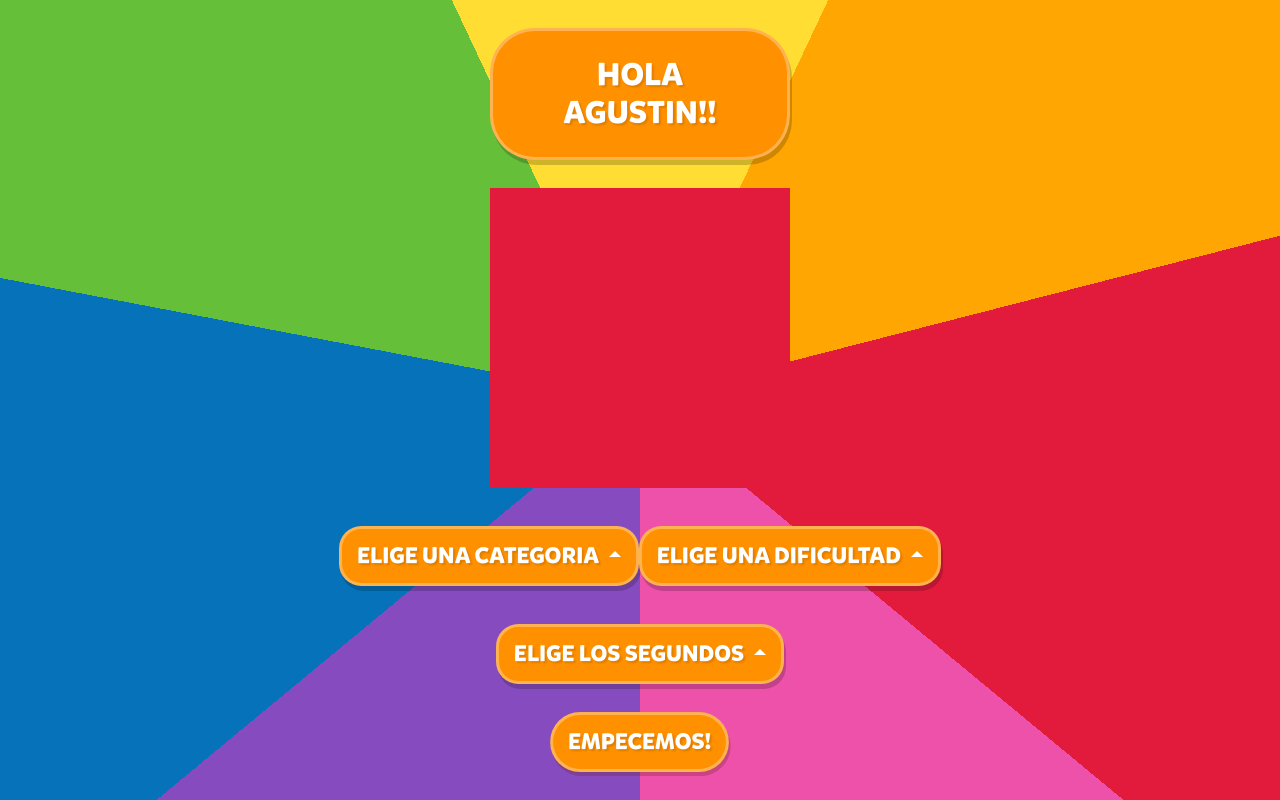
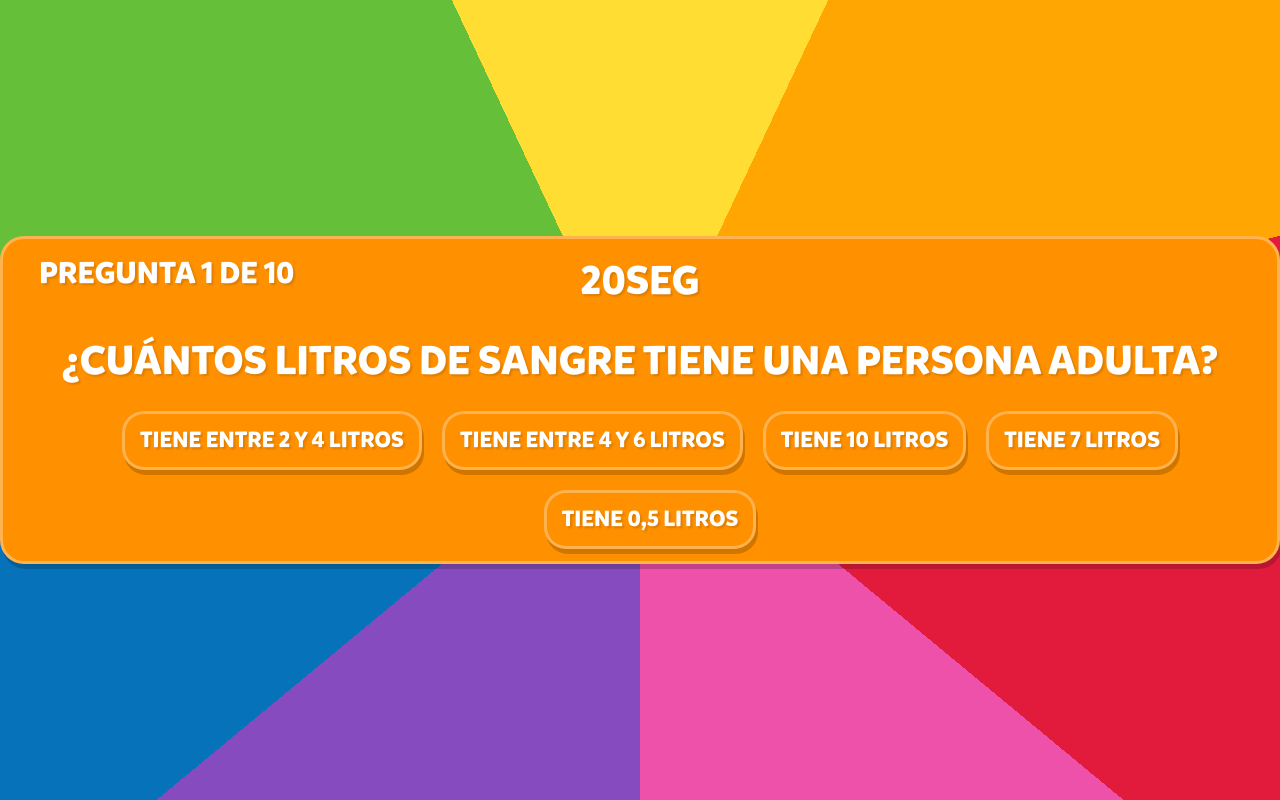
Before and after one commit to aguspeiretti/entriviados, a React (Create React App) app: page / in a window 1280 px wide. Built offline with nearby package versions, Linux system fonts and the light colour scheme.

Commit message:
n commit

```diff
--- a/src/App.css
+++ b/src/App.css
@@ -1,6 +1,9 @@
 @font-face {
   font-family: "Lato";
   src: local("Lato"), url(./assets/mikado.otf);
+}
+* {
+  font-family: "Lato";
 }
 
 .App {
--- a/src/App.jsx
+++ b/src/App.jsx
@@ -1,11 +1,11 @@
 import "./App.css";
 import "bootstrap/dist/css/bootstrap.min.css";
-import Parametros from "./pages/parameros/Parametros";
+import Game from "./pages/game/Game";
 
 function App() {
   return (
     <div className="App">
-      <Parametros />
+      <Game />
     </div>
   );
 }
--- a/src/pages/cuestionario/Cuestionario.jsx
+++ b/src/pages/Presentation/Presentation.jsx
@@ -1,7 +1,7 @@
 import React from "react";
-import "./cuestionario.css";
+import "./presentation.css";
 
-const Cuestionario = () => {
+const Presentation = () => {
   return (
     <div className="primera-hoja-container">
       <div className="imput-container">
@@ -13,4 +13,4 @@
   );
 };
 
-export default Cuestionario;
+export default Presentation;
--- /dev/null
+++ b/src/pages/game/Game.jsx
@@ -0,0 +1,65 @@
+import React, { useState } from "react";
+import "./game.css";
+import preguntas from "../../preguntas.json";
+const Game = () => {
+  const [preguntaActual, setPreguntaActual] = useState(0);
+  const [puntuacion, setPuntuacion] = useState(0);
+  const [isFinished, setIsFinished] = useState();
+  const [mostrarRespuesta, setMostrarRespuesta] = useState(false);
+
+  const handleSubmit = (correcta, e) => {
+    //añadir puntuacion
+    if (correcta) {
+      setPuntuacion(puntuacion + 1);
+      //estilo de pregunta
+      e.target.classList.add(correcta ? "correct" : "incorrect");
+      //cambiar a la siguiente pregunta
+      setTimeout(() => {
+        if (preguntaActual === preguntas.length - 1) {
+          setIsFinished(true);
+        } else {
+          setPreguntaActual(preguntaActual + 1);
+        }
+      }, 1500);
+    } else {
+      setMostrarRespuesta(true);
+      setTimeout(() => {
+        if (preguntaActual === preguntas.length - 1) {
+          setIsFinished(true);
+        } else {
+          setPreguntaActual(preguntaActual + 1);
+        }
+      }, 1500);
+    }
+  };
+  return (
+    <div className="game-container">
+      <div className="info-container">
+        {mostrarRespuesta ? (
+          <div>la respuesta es:</div>
+        ) : (
+          <div>
+            <div className="first-div">
+              <div className="number-cuestion">
+                <span className="number">
+                  pregunta {preguntaActual + 1} de {preguntas.length}
+                </span>
+              </div>
+              <div className="time">20seg</div>
+            </div>
+            <div className="question">{preguntas[preguntaActual].pregunta}</div>
+            <div className="answers">
+              {preguntas[preguntaActual].opciones.map((el) => (
+                <button onClick={(e) => handleSubmit(el.correcta, e)}>
+                  {el.opciones}
+                </button>
+              ))}
+            </div>
+          </div>
+        )}
+      </div>
+    </div>
+  );
+};
+
+export default Game;
--- /dev/null
+++ b/src/pages/game/game.css
@@ -0,0 +1,71 @@
+.game-container {
+  background: conic-gradient(
+    #fd3 0 7%,
+    #ffa602 0 21%,
+    #e21b3c 0 36%,
+    #ed51aa 0 50%,
+    #864cbf 0 64%,
+    #0572b9 0 78%,
+    #66bf39 0 93%,
+    #fd3 0 100%
+  );
+  background-position: center;
+  width: 100vw;
+  height: 100vh;
+  display: flex;
+  flex-direction: column;
+  justify-content: center;
+  align-items: center;
+}
+.info-container {
+  background-color: #ff9000;
+  border: 3px solid hsla(0, 0%, 100%, 0.314);
+  border-radius: 1em;
+  box-shadow: 2px 5px rgb(0 0 0 / 19%);
+  color: #fff;
+  font-family: Mikado, serif;
+  font-size: 1.5rem;
+  padding: 0.5em 1.5em;
+  text-align: center;
+  text-shadow: 2px 2px 2px rgb(0 0 0 / 13%);
+  text-transform: uppercase;
+  width: 100vw;
+
+  display: flex;
+  flex-direction: column;
+  justify-content: space-between;
+}
+.first-div {
+  display: flex;
+}
+.number {
+  font-size: 30px;
+  position: absolute;
+}
+.time {
+  font-size: 40px;
+  margin: 0px auto;
+}
+.question {
+  font-size: 40px;
+  margin-top: 20px;
+}
+.answers button {
+  background-color: #ff9000;
+  border: 3px solid hsla(0, 0%, 100%, 0.314);
+  border-radius: 1em;
+  box-shadow: 2px 5px rgb(0 0 0 / 19%);
+  color: #fff;
+  font-size: 22px;
+  margin-top: 20px;
+  margin-left: 20px;
+  padding: 10px 15px;
+  text-shadow: 2px 2px 2px rgb(0 0 0 / 13%);
+  text-transform: uppercase;
+}
+.answers .correct {
+  background-color: #66bf39;
+}
+.answers .incorrect {
+  background-color: #e21b3c;
+}
--- a/src/preguntas.json
+++ b/src/preguntas.json
@@ -1,11 +1,11 @@
 [
     {
         "pregunta":"¿Cuántos litros de sangre tiene una persona adulta?",
-        "opciones":[ "Tiene entre 2 y 4 litros" ,
-                     "Tiene entre 4 y 6 litros" ,
-                     "Tiene 10 litros" ,
-                     "Tiene 7 litros" ,
-                     "Tiene 0,5 litros"],
+        "opciones":[ { "opciones" :"Tiene entre 2 y 4 litros" ,"correcta":false} ,
+                     { "opciones" :"Tiene entre 4 y 6 litros" ,"correcta":true} ,
+                     { "opciones" :"Tiene 10 litros" ,"correcta":false },
+                     { "opciones" :"Tiene 7 litros" ,"correcta":false} ,
+                     { "opciones" :"Tiene 0,5 litros" ,"correcta":false}],
         "respuesta":"Tiene entre 4 y 6 litros"
     },
 
```
Also changed, not shown: src/pages/params/Params.jsx (renamed from src/pages/parameros/Parametros.jsx, +4 -5 lines), src/Components/dropDawn/Dropdawm.jsx (renamed from src/Components/Dropdawm.jsx), src/Components/dropDawn/dropdawn.css (renamed from src/Components/dropdawn.css), src/pages/Presentation/presentation.css (renamed from src/pages/cuestionario/cuestionario.css), src/pages/params/params.css (renamed from src/pages/parameros/parametros.css).
